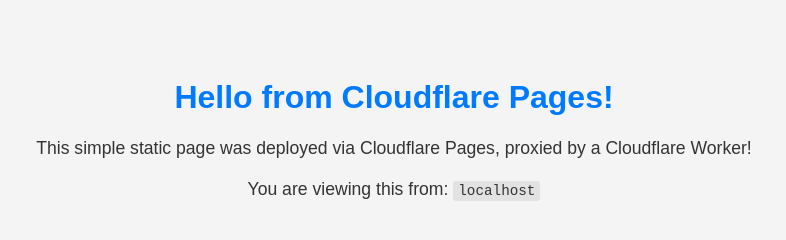
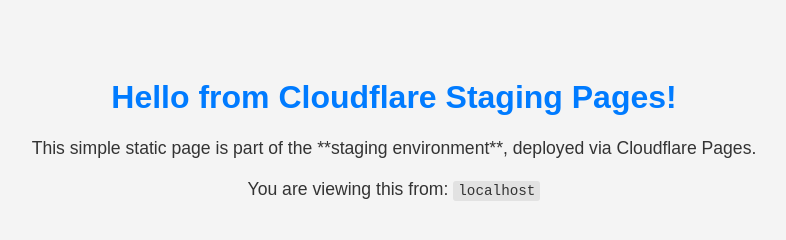
Before and after one commit to Manchala-Ramesh/simple-website, a plain HTML site: page index.html in a window 1280 px wide. Shown: the whole page, without its empty margins (246-1032 px from the left). Drawn offline with Linux system fonts and the light colour scheme.

Commit message:
Update index.html for staging

```diff
--- a/index.html
+++ b/index.html
@@ -27,8 +27,8 @@
     </style>
 </head>
 <body>
-    <h1>Hello from Cloudflare Pages!</h1>
-    <p>This simple static page was deployed via Cloudflare Pages, proxied by a Cloudflare Worker!</p>
+   <h1>Hello from Cloudflare Staging Pages!</h1>
+    <p>This simple static page is part of the **staging environment**, deployed via Cloudflare Pages.</p>
     <p>You are viewing this from: <code><span id="hostname"></span></code></p>
 
     <script>
```
